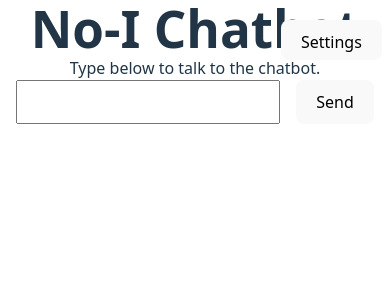
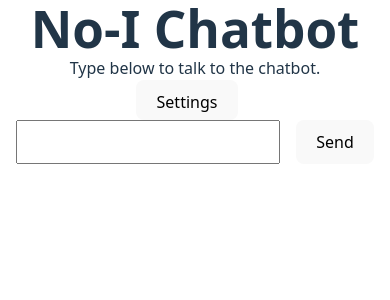
Before and after one commit to chrisstonedev/fake-chatbot, a React (Vite) app: page / in a window 390 px wide. Shown: the top 300 px of the page. Built offline with nearby package versions, Linux system fonts and the light colour scheme.

Commit message:
Move settings button on mobile

```diff
--- a/src/App.css
+++ b/src/App.css
@@ -56,6 +56,10 @@ article {
         position: absolute;
         right: 8px;
         top: calc(50% - 20px);
+
+        @media (max-width: 550px) {
+            position: relative;
+        }
     }
 }
 
```
